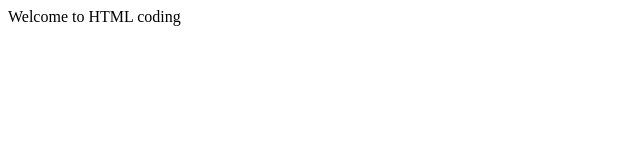
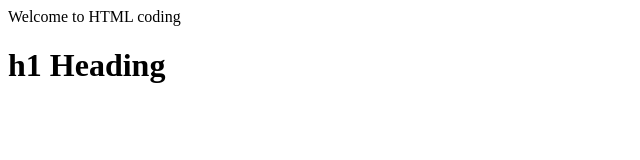
Before and after one commit to AJITHS0208/firstproject, a plain HTML site: page html.html in a window 1280 px wide. Shown: the whole page, without its empty margins (0-640 px from the left). Drawn offline with Linux system fonts and the light colour scheme.

Commit message:
Modified html.html

```diff
--- a/html.html
+++ b/html.html
@@ -3,6 +3,10 @@
     <head>
     <title>First Html coding</title>
     </head>
-    <body>Welcome to HTML coding</body>
+    <body>Welcome to HTML coding
+
+<h1>h1 Heading </h1>
+
+    </body>
     </html>
 </html>
```
Also changed, not shown: img_hello_world.jpg (deleted).
